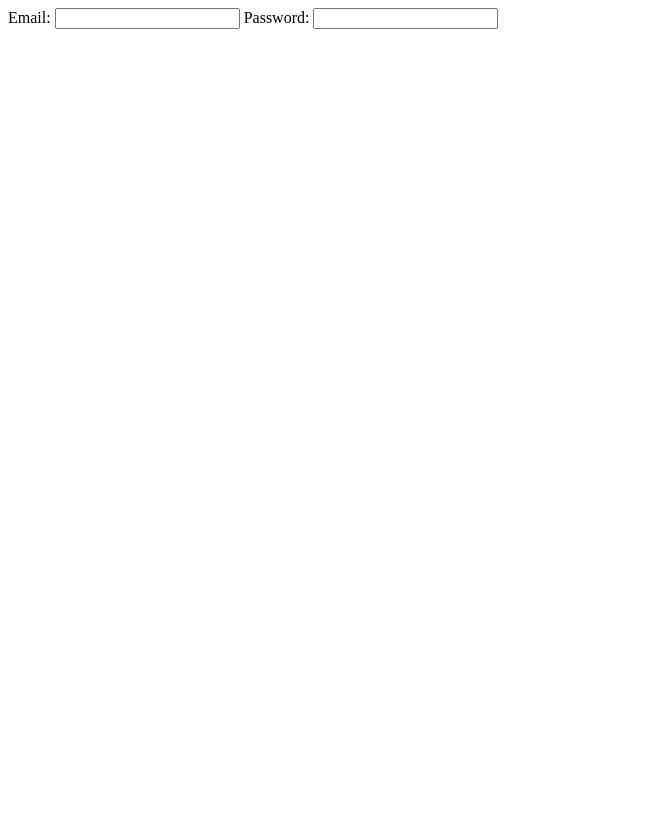
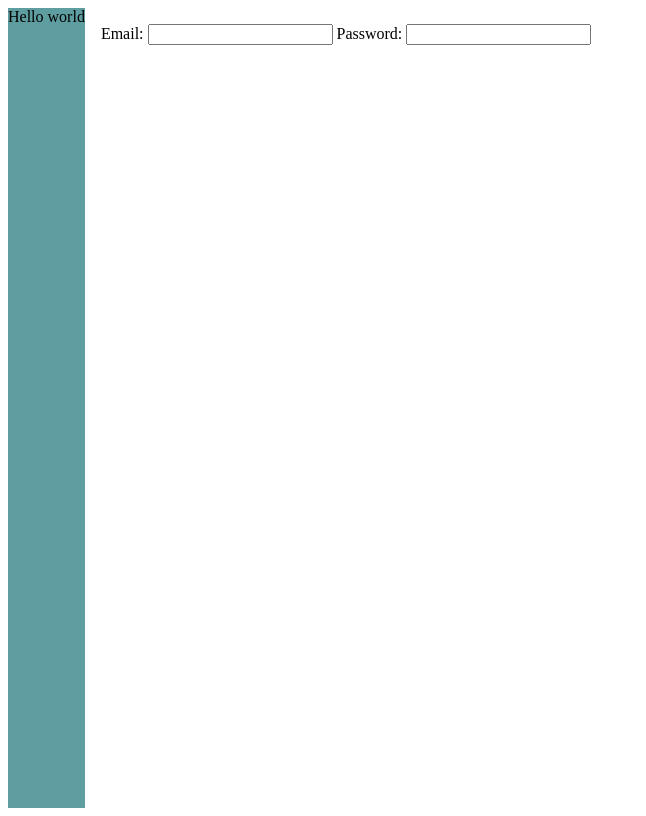
Before and after one commit to PetGuardianApp/Angular, an Angular app in the folder petguardian-web/: page / in a window 1280 px wide. Shown: the whole page, without its empty margins (0-646 px from the left). Built offline with nearby package versions, Linux system fonts and the light colour scheme.

Commit message:
Feat: navbar added

```diff
--- a/petguardian-web/src/app/app.component.css
+++ b/petguardian-web/src/app/app.component.css
@@ -0,0 +1,26 @@
+/*https://itnext.io/the-ultimate-sidenav-guide-with-angular-resizeable-dynamic-and-toggleable-c42dc057798d*/
+:root {
+    --sidenav-width: 300px;
+}
+
+:host {
+    min-height: 100vh;
+
+    display: flex;
+    flex-direction: row;
+}
+
+.sidenav {
+    height: 100vh;
+    width: var(--sidenav-width);
+    margin:0;
+    background-color: cadetblue;
+
+    box-sizing: border-box;
+}
+
+.content {
+    flex-grow: 1;
+
+    padding: 1rem;
+}
--- a/petguardian-web/src/app/app.component.html
+++ b/petguardian-web/src/app/app.component.html
@@ -1 +1,6 @@
-<router-outlet></router-outlet>
+<!-- sidenav placeholder -->
+<div class="sidenav">Hello world</div>
+
+<div class="content">
+  <router-outlet></router-outlet>
+</div>
--- a/petguardian-web/src/app/app.module.ts
+++ b/petguardian-web/src/app/app.module.ts
@@ -4,11 +4,15 @@ import { BrowserModule } from '@angular/platform-browser';
 import { AppRoutingModule } from './app-routing.module';
 import { AppComponent } from './app.component';
 import { LoginComponent } from './login/login.component';
+import { DashboardComponent } from './dashboard/dashboard.component';
+import { SideNavComponent } from './side-nav/side-nav.component';
 
 @NgModule({
   declarations: [
     AppComponent,
-    LoginComponent
+    LoginComponent,
+    DashboardComponent,
+    SideNavComponent
   ],
   imports: [
     BrowserModule,
--- /dev/null
+++ b/petguardian-web/src/app/dashboard/dashboard.component.html
@@ -0,0 +1 @@
+<p>dashboard works!</p>
--- /dev/null
+++ b/petguardian-web/src/app/side-nav/side-nav.component.html
@@ -0,0 +1 @@
+<p>side-nav works!</p>
```
Also changed, not shown: petguardian-web/src/app/dashboard/dashboard.component.ts (added, +10 -0 lines), petguardian-web/src/app/side-nav/side-nav.component.ts (added, +10 -0 lines), petguardian-web/src/app/dashboard/dashboard.component.css (added), petguardian-web/src/app/side-nav/side-nav.component.css (added), 2 other files (tests, documents, lock files or other folders).
